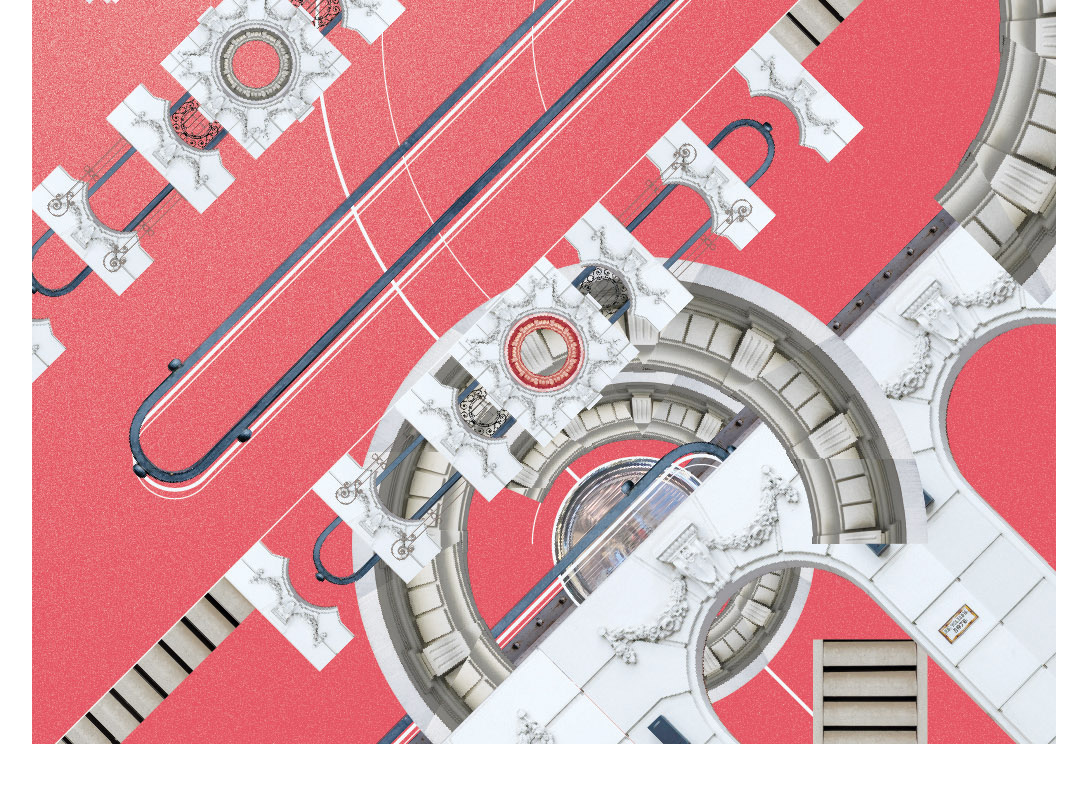
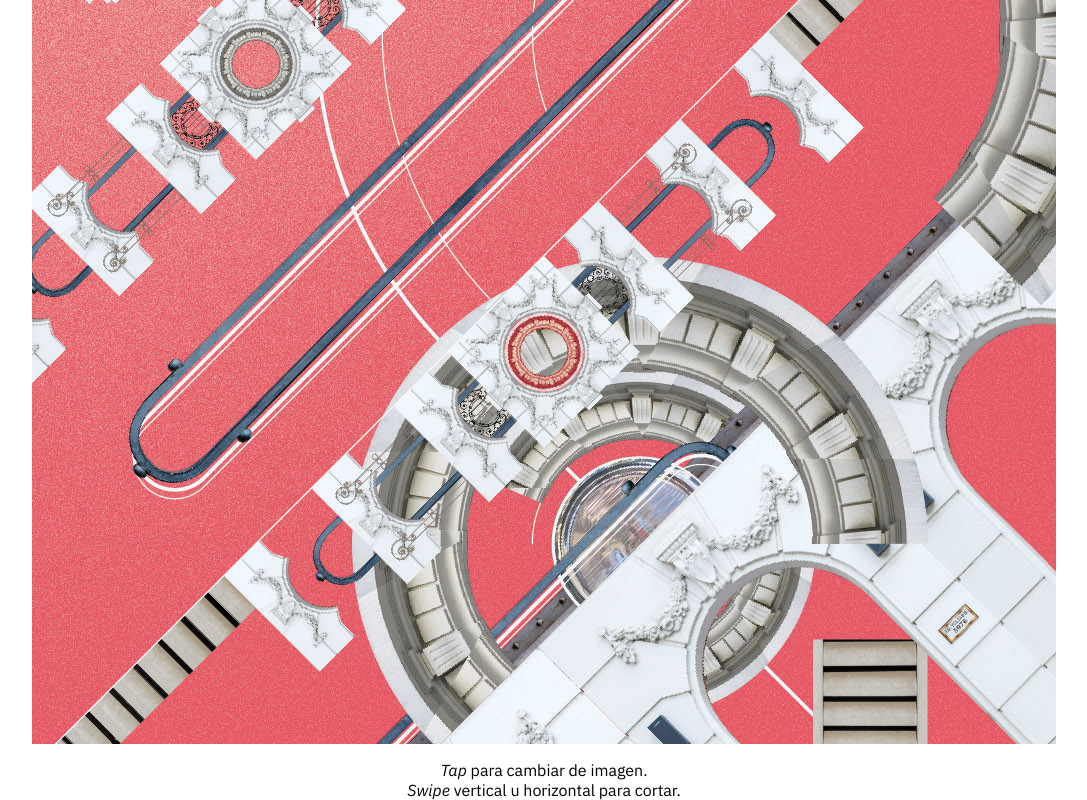
Before and after one commit to teofum/tp1-morfo, a React (Vite) app: page / in a window 1280 px wide. Shown: the part 704-1504 px from the top of the page, without its empty margins (96-1183 px from the left). Before the commit the page ends 1448 px from the top, so only its background shows below. Built offline with nearby package versions, Linux system fonts and the light colour scheme.

Commit message:
added instructions

```diff
--- a/src/App.tsx
+++ b/src/App.tsx
@@ -158,6 +158,11 @@ function App() {
           ))}
         </div>
       </div>
+
+      <p>
+        <div><em>Tap</em> para cambiar de imagen.</div>
+        <div><em>Swipe</em> vertical u horizontal para cortar.</div>
+      </p>
     </div>
   );
 }
--- a/src/index.css
+++ b/src/index.css
@@ -1,8 +1,8 @@
+@import url('https://fonts.googleapis.com/css2?family=IBM+Plex+Sans:ital@0;1&display=swap');
+
 body {
   margin: 0;
-  font-family: -apple-system, BlinkMacSystemFont, 'Segoe UI', 'Roboto', 'Oxygen',
-    'Ubuntu', 'Cantarell', 'Fira Sans', 'Droid Sans', 'Helvetica Neue',
-    sans-serif;
+  font-family: 'IBM Plex Sans', sans-serif;
   -webkit-font-smoothing: antialiased;
   -moz-osx-font-smoothing: grayscale;
 }
```
